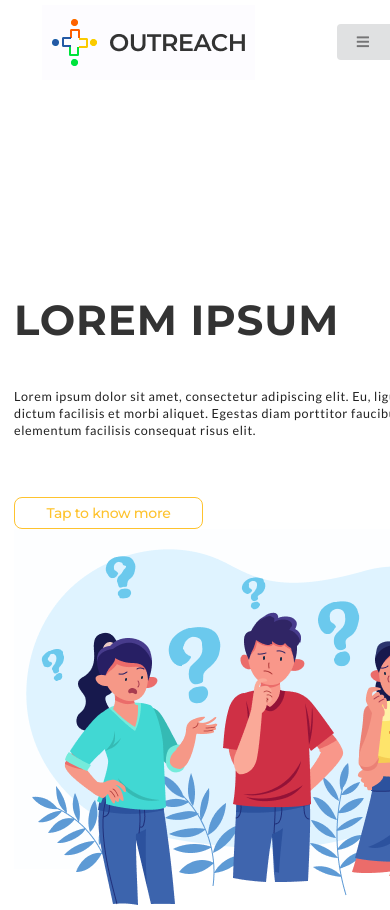
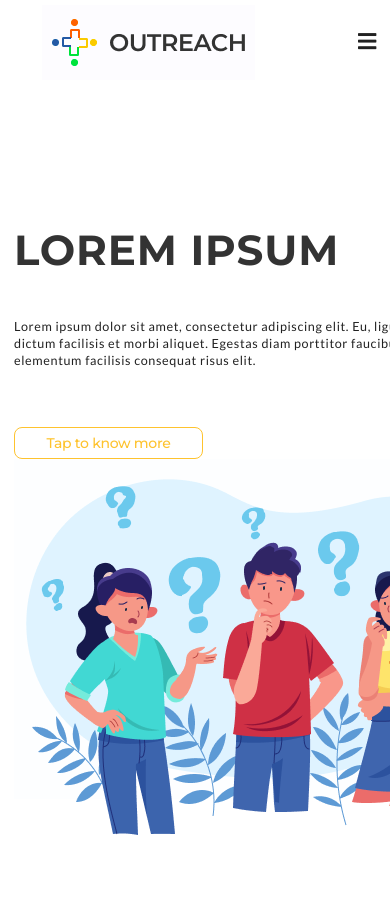
Before and after one commit to Outreach-IITR/Outreach_Website_Frontend, a React (Create React App) app: page / in a window 390 px wide. Shown: the top 910 px of the page. After the commit the page ends 844 px from the top, so only its background shows below. Built offline with nearby package versions, Linux system fonts and the light colour scheme.

Commit message:
navbar responsive test

```diff
--- a/src/Components/Navbar/Navbar.css
+++ b/src/Components/Navbar/Navbar.css
@@ -3,7 +3,6 @@
     width: 100%;
     height: 6rem;
     grid-template-columns: 3rem 1fr 2fr 1fr 3rem;
-    margin-bottom: 5rem;
 }
 
 .logo {
@@ -70,7 +69,7 @@
    color: #026BA1;
 }
 
-@media (max-width: 64rem) {
+@media (max-width: 68rem) {
     .menu-link {
         display: none;
     }
@@ -86,8 +85,8 @@
         grid-column: 2/5;
         align-items: center;
         padding-left: 3rem;
+        border-radius: 1rem;
         transition: all 2s linear;
-        background: transparent !important;
         transform-origin: top;
         box-shadow: rgba(50, 50, 93, 0.25) 0px 50px 100px -20px, rgba(0,0,0,0.3) 0px 30px 60px 30px;
 
--- a/src/Components/Navbar/Navbar.js
+++ b/src/Components/Navbar/Navbar.js
@@ -37,10 +37,8 @@ const Navbar = () => {
                     </button>
                 </a>
                 </div>
-                <div className="List-menu">
-                    <button class="ui button" onClick={() => setShowList(!showList)}>
-                        <i class="bars icon"></i>
-                    </button>
+                <div className="List-menu" onClick={() => setShowList(!showList)}>
+                    <i class="bars icon"></i>
                 </div>
             </nav>
         )
```
